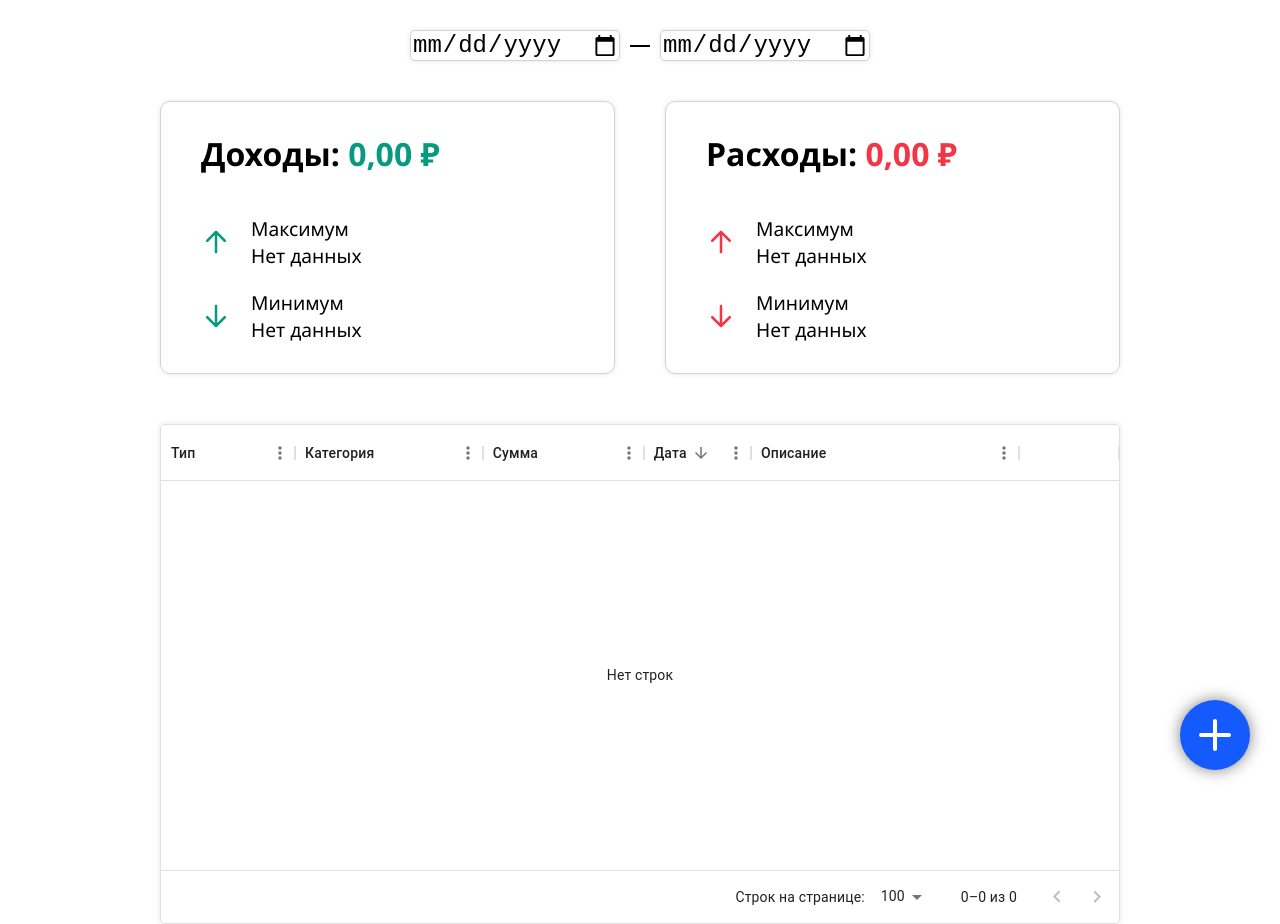
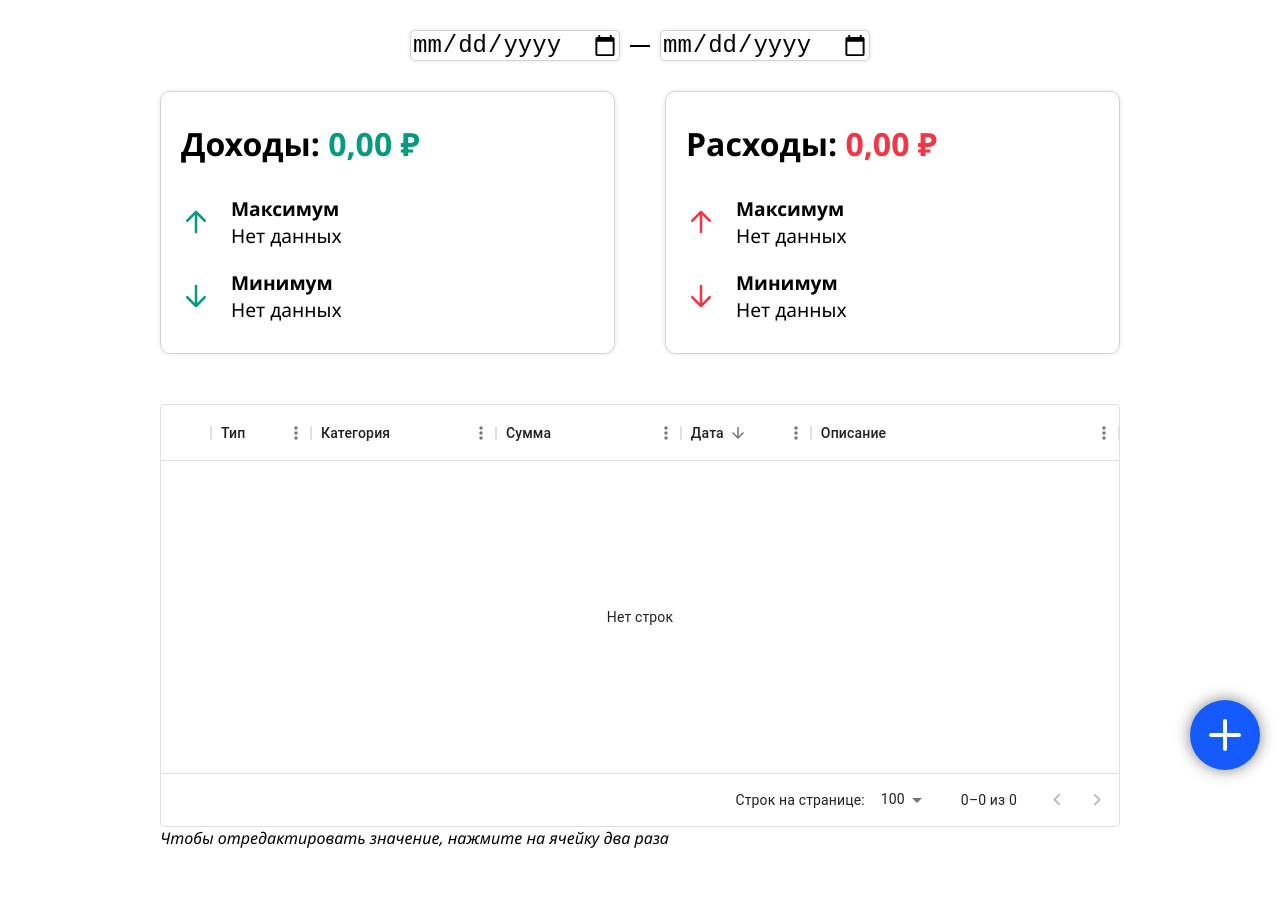
Before and after one commit to shrimpwhat/budget-tracker, a React (Vite) app: page / in a window 1280 px wide. After the commit the page ends 899 px from the top, so only its background shows below. Built offline with nearby package versions, Linux system fonts and the light colour scheme.

Commit message:
Added responsice design for overview and table

```diff
--- a/src/App.scss
+++ b/src/App.scss
@@ -28,8 +28,10 @@ button {
 }
 
 .App {
-  @media screen and (min-width: 768px) {
+  max-width: 95vw;
+  margin: auto;
+
+  @media screen and (min-width: 1024px) {
     max-width: 75vw;
-    margin: auto;
   }
 }
--- a/src/Components/Charts/Container.tsx
+++ b/src/Components/Charts/Container.tsx
@@ -62,8 +62,12 @@ const Charts = () => {
     <div>
       <NetworthChart networth={props.networth} />
       <div>
-        <PieChart data={props.incomes} title="Доходы" />
-        <PieChart data={props.expenses} title="Расходы" />
+        {props.incomes.length > 1 && (
+          <PieChart data={props.incomes} title="Доходы" />
+        )}
+        {props.expenses.length > 1 && (
+          <PieChart data={props.expenses} title="Расходы" />
+        )}
       </div>
     </div>
   );
--- a/src/Components/Charts/PieChart.tsx
+++ b/src/Components/Charts/PieChart.tsx
@@ -1,4 +1,4 @@
-import { PieChart } from "@mui/x-charts";
+import { PieChart, cheerfulFiestaPalette } from "@mui/x-charts";
 
 const Chart = ({
   data,
@@ -20,6 +20,7 @@ const Chart = ({
           },
         ]}
         height={300}
+        colors={cheerfulFiestaPalette}
       />
     </div>
   );
--- a/src/Components/Modal/modal.scss
+++ b/src/Components/Modal/modal.scss
@@ -4,7 +4,7 @@
     box-sizing: border-box;
     position: fixed;
     bottom: 30px;
-    right: 30px;
+    right: 20px;
     width: 70px;
     height: 70px;
     padding: 15px;
--- a/src/Components/Overview/Overview.tsx
+++ b/src/Components/Overview/Overview.tsx
@@ -40,10 +40,8 @@ const Overview = () => {
 
   return (
     <div className="overview">
-      <div className="overview__content">
-        <Card type="income" content={income} />
-        <Card type="expense" content={expense} />
-      </div>
+      <Card type="income" content={income} />
+      <Card type="expense" content={expense} />
     </div>
   );
 };
--- a/src/Components/Overview/card.scss
+++ b/src/Components/Overview/card.scss
@@ -1,10 +1,19 @@
 .card {
   border: 1px solid var(--border-color);
   border-radius: 10px;
-  padding: 30px 40px;
-  width: 100%;
+  padding: 30px 20px;
   box-sizing: border-box;
   box-shadow: var(--theme-shadow);
+
+  display: flex;
+  flex-direction: column;
+  justify-content: space-between;
+  gap: 30px;
+
+  // width: 100%;
+  // @media screen and (min-width: 768px) {
+  //   // width: 500px;
+  // }
 
   &.income {
     --primary-color: var(--color-green);
@@ -15,7 +24,7 @@
   }
 
   &__title {
-    margin-block: 0 40px;
+    margin-block: 0;
 
     &-sum {
       color: var(--primary-color);
@@ -35,7 +44,6 @@
       display: grid;
       grid-template-columns: auto 1fr;
       column-gap: 20px;
-      // grid-template-rows: 15px 15px;
 
       &__icon {
         grid-row: 1 / 3;
@@ -50,7 +58,7 @@
         grid-column: 2;
         grid-row: 1;
         margin: 0;
-        font-weight: 500;
+        font-weight: 600;
       }
 
       &__description {
--- a/src/Components/Overview/overview.scss
+++ b/src/Components/Overview/overview.scss
@@ -1,14 +1,18 @@
 .overview {
-  margin-top: 40px;
+  display: flex;
+  justify-content: center;
+  gap: 50px;
+  display: grid;
+  grid-template-columns: 1fr;
+  grid-template-rows: 1fr 1fr;
+
+  @media screen and (min-width: 768px) {
+    grid-template-columns: 1fr 1fr;
+    grid-template-rows: none;
+  }
 
   form {
     width: max-content;
     margin: auto;
   }
-
-  &__content {
-    display: flex;
-    justify-content: center;
-    gap: 50px;
-  }
 }
--- a/src/Components/RangeInput/range-input.scss
+++ b/src/Components/RangeInput/range-input.scss
@@ -3,7 +3,7 @@
   flex-direction: row;
   align-items: center;
   justify-content: center;
-  margin-top: 30px;
+  margin-block: 30px;
 
   &__input {
     font-size: 1.5rem;
--- a/src/Components/Table/Table.tsx
+++ b/src/Components/Table/Table.tsx
@@ -60,9 +60,23 @@ export default function Table() {
   const columns: GridColDef[] = useMemo(
     () => [
       {
+        field: "delete",
+        type: "actions",
+        cellClassName: "table__delete-cell",
+        getActions: ({ id }) => {
+          return [
+            <GridActionsCellItem
+              icon={<DeleteIcon className="table__delete-icon" />}
+              label="Удалить"
+              onClick={() => handleDelete(Number(id))}
+            />,
+          ];
+        },
+        width: 50,
+      },
+      {
         field: "type",
         headerName: "Тип",
-        flex: 0.5,
         type: "singleSelect",
         editable: true,
         valueOptions: [
@@ -86,7 +100,8 @@ export default function Table() {
       {
         field: "category",
         headerName: "Категория",
-        flex: 0.7,
+        flex: 0.6,
+        minWidth: 170,
         type: "singleSelect",
         valueOptions: categories,
         editable: true,
@@ -95,6 +110,7 @@ export default function Table() {
         field: "value",
         headerName: "Сумма",
         flex: 0.6,
+        minWidth: 170,
         type: "number",
         valueFormatter: ({ value }: { value: number }) => CurrencyString(value),
         headerAlign: "left",
@@ -112,6 +128,7 @@ export default function Table() {
         field: "timestamp",
         headerName: "Дата",
         flex: 0.4,
+        minWidth: 130,
         type: "date",
         valueGetter: ({ value }: { value: number }) => new Date(value),
         valueSetter: (params: GridValueSetterParams) => {
@@ -130,6 +147,7 @@ export default function Table() {
       {
         field: "note",
         headerName: "Описание",
+        minWidth: 200,
         flex: 1,
         editable: true,
 
@@ -146,20 +164,6 @@ export default function Table() {
             </p>
           </Tooltip>
         ),
-      },
-      {
-        field: "delete",
-        type: "actions",
-        cellClassName: "table__delete-cell",
-        getActions: ({ id }) => {
-          return [
-            <GridActionsCellItem
-              icon={<DeleteIcon className="table__delete-icon" />}
-              label="Удалить"
-              onClick={() => handleDelete(Number(id))}
-            />,
-          ];
-        },
       },
     ],
     [categories, handleDelete]
@@ -189,7 +193,13 @@ export default function Table() {
         disableRowSelectionOnClick
         processRowUpdate={handleRowUpdate}
         onProcessRowUpdateError={(error) => console.error(error)}
+        sx={{
+          height: "423px",
+        }}
       />
+      <p className="table__description">
+        Чтобы отредактировать значение, нажмите на ячейку два раза
+      </p>
     </div>
   );
 }
--- a/src/Components/Table/table.scss
+++ b/src/Components/Table/table.scss
@@ -1,7 +1,10 @@
 .table {
-  margin-top: 50px;
-  height: 500px;
-  box-shadow: var(--theme-shadow);
+  margin-block: 50px;
+
+  &__description {
+    margin: 0;
+    font-style: italic;
+  }
 
   &__type-cell {
     border: 2px solid black;
```
